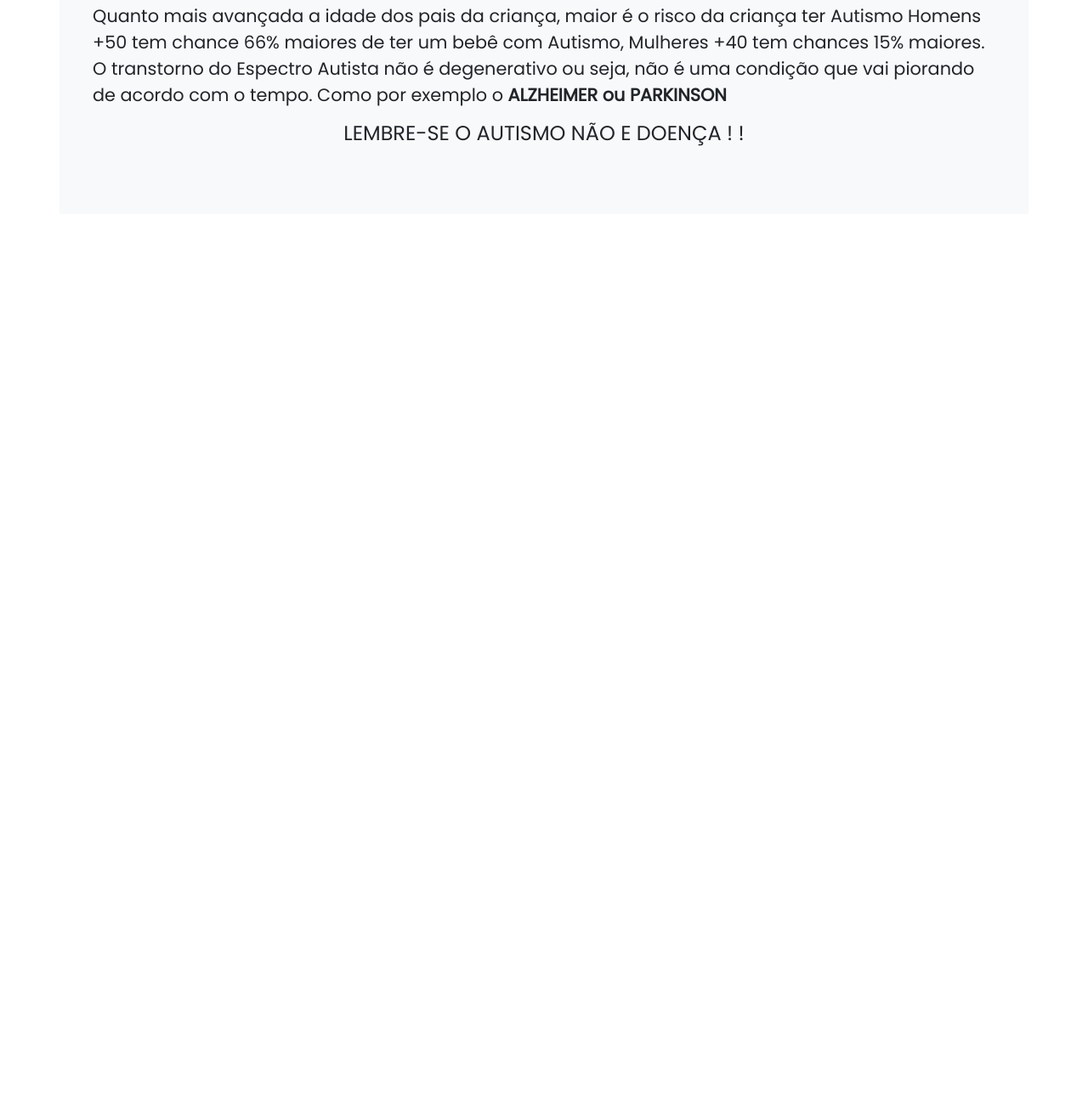
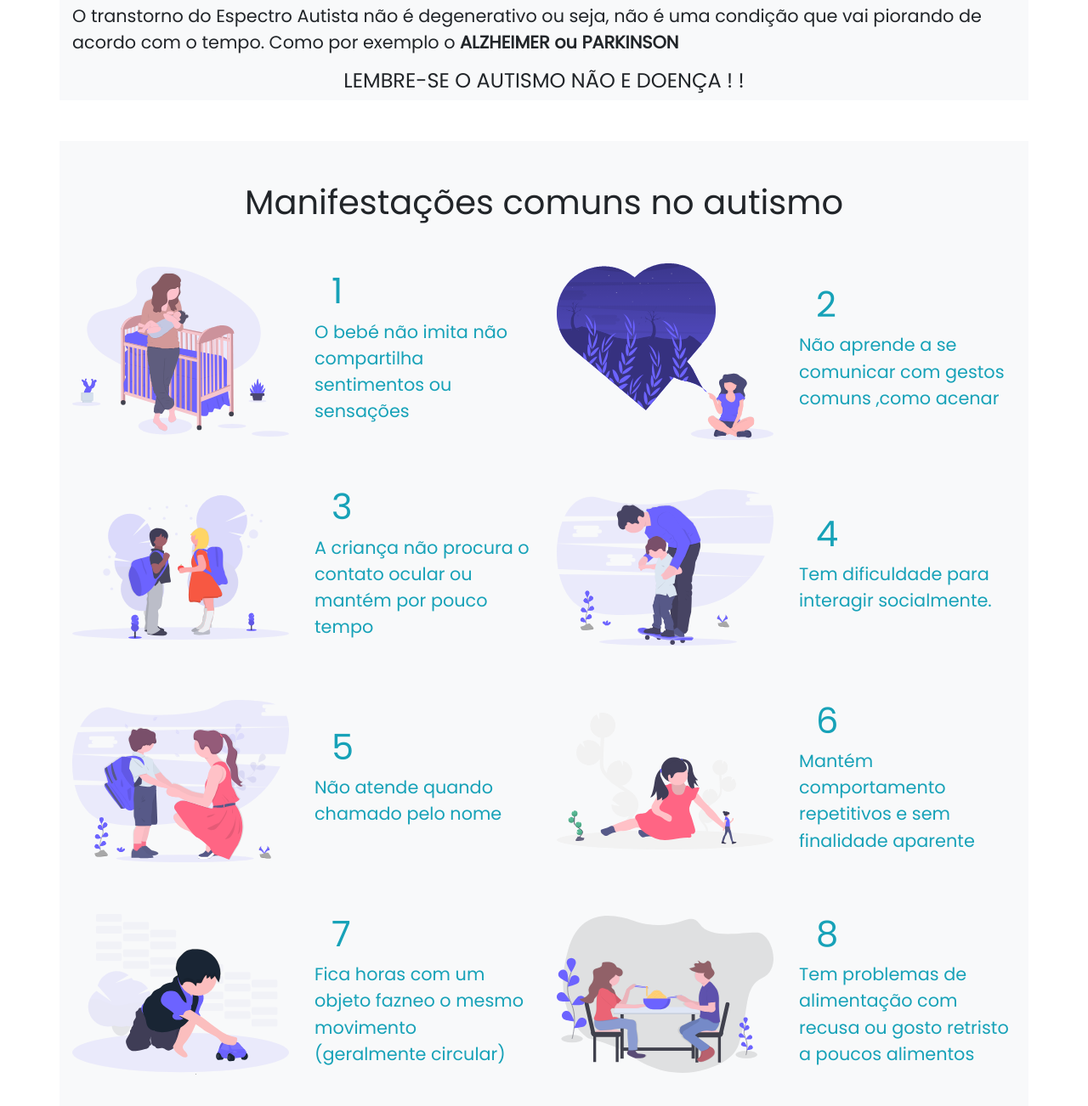
Before and after one commit to JoaoPauloRomualdo/autismo.github.io, a plain HTML site: page src/curiosidade.html in a window 1280 px wide. Shown: the part 1006-2308 px from the top of the page at 85% size. Before the commit the page ends 1258 px from the top, so only its background shows below. Drawn offline with Linux system fonts and the light colour scheme.

Commit message:
Aba curiosidade

```diff
--- a/css/main.css
+++ b/css/main.css
@@ -97,6 +97,11 @@
     font-size:1.3em;
 }
 
+.numberStyle{
+    padding: 0 20px 0 20px;
+    text-align: center;
+    font-size: 2.0em;
+}
 /* =================== FIM CURIOSIDADES-STYLES =======================*/
 
 
--- a/src/curiosidade.html
+++ b/src/curiosidade.html
@@ -56,8 +56,9 @@
     <!-- FIM CABEÇALHO -->
 
     <main>
+        <section class="p-4" id="algumas-curiosidades">
             <div class="container curiosidade bg-light">
-            <section class="p-4" id="algumas-curiosidades">
+
                 <div class="row">
                     <div class="col-xl-12 col-lg-12 col-md-12 col-sm-12">
                         <h1 class="mb-3 text-center">Algumas curiosidades sobre autismo</h1>
@@ -119,11 +120,99 @@
         </section>
 
         <section class="p-4" id="manifestações">
-                <div class="row">
-                    <div class="col-xl-12 col-lg-12 col-md-12 col-sm-12">
+            <div class="container curiosidade bg-light">
+                <div class="row d-flex align-items-center">
+                    <div class="col-sm-12">
+                        <h1 class="mb-5 mt-5 text-center">Manifestações comuns no autismo</h1>
+                    </div>
 
+                    <div class="col-sm-3 mb-5">
+                        <img src="/img/bebe.svg" class="img-fluid" alt="bebe">
+                    </div>
+                    <div class="col-sm-3 mb-5">
+                        <p class="text-info">
+                            <span class="numberStyle rounded-circle">1</span><br>
+                            O bebé não imita não compartilha sentimentos ou sensações
+                        </p>
+                    </div>
+
+                    <div class="col-sm-3 mb-5">
+                        <img src="/img/triste.svg" class="img-fluid" alt="Triste">
+                    </div>
+                    <div class="col-sm-3 mb-5">
+                        <p class="text-info">
+                            <span class="numberStyle">2</span><br>
+                            Não aprende a se comunicar com gestos comuns ,como acenar
+                        </p>
+                    </div>
+
+                    <div class="col-sm-3 mb-5">
+                        <img src="/img/juntos.svg" class="img-fluid" alt="pessoas juntas">
+                    </div>
+                    <div class="col-sm-3 mb-5">
+                        <p class="text-info">
+                            <span class="numberStyle">3</span><br>
+                            A criança não procura o contato ocular ou mantém
+                            por pouco tempo
+                        </p>
+                    </div>
+
+                    <div class="col-sm-3 mb-5">
+                        <img src="/img/social.svg" class="img-fluid" alt="pai e filho">
+                    </div>
+                    <div class="col-sm-3 mb-5">
+                        <p class="text-info">
+                            <span class="numberStyle">4</span><br>
+                            Tem dificuldade para interagir socialmente.
+                        </p>
+                    </div>
+
+                    <div class="col-sm-3 mb-5">
+                        <img src="/img/mae.svg" class="img-fluid" alt="mae e filho">
+                    </div>
+                    <div class="col-sm-3 mb-5">
+                        <p class="text-info">
+                            <span class="numberStyle">5</span><br>
+                            Não atende quando chamado pelo nome
+                        </p>
+                    </div>
+
+                    <div class="col-sm-3 mb-5">
+                        <img src="/img/boneca.svg" class="img-fluid" alt="crianca brincando">
+                    </div>
+                    <div class="col-sm-3 mb-5">
+                        <p class="text-info">
+                            <span class="numberStyle">6</span><br>
+                            Mantém comportamento repetitivos e sem
+                            finalidade aparente
+                        </p>
+                    </div>
+
+                    <div class="col-sm-3 mb-5">
+                        <img src="/img/carinho.svg" class="img-fluid" alt="crianca com carrinho">
+                    </div>
+                    <div class="col-sm-3 mb-5">
+                        <p class="text-info">
+                            <span class="numberStyle">7</span><br>
+                            Fica horas com um objeto fazneo o mesmo movimento
+                            (geralmente circular)
+                        </p>
+                    </div>
+
+                    <div class="col-sm-3 mb-5">
+                        <img src="/img/alimentacao.svg" class="img-fluid" alt="">
+                    </div>
+                    <div class="col-sm-3 mb-5">
+                        <p class="text-info">
+                            <span class="numberStyle">8</span><br>
+                            Tem problemas de alimentação com recusa ou
+                            gosto retristo a poucos alimentos
+                        </p>
                     </div>
                 </div>
+            </div>
+
+
         </section>
 
         <section id="Celebridades">
```
Also changed, not shown: img/alimentacao.svg (added), img/bebe.svg (added), img/boneca.svg (added), img/carinho.svg (added), img/juntos.svg (added), img/mae.svg (added), img/social.svg (added), img/triste.svg (added). Lines whose indentation alone changed are shown as unchanged.
